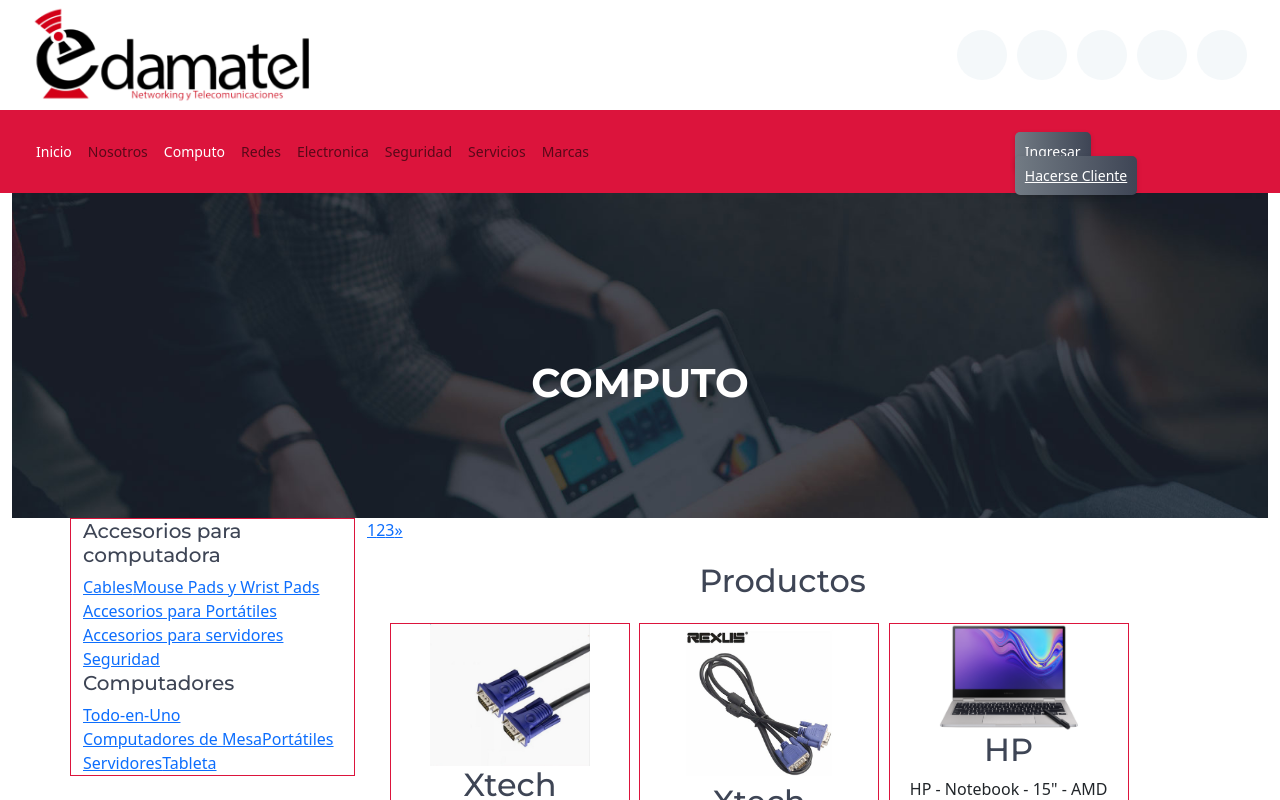
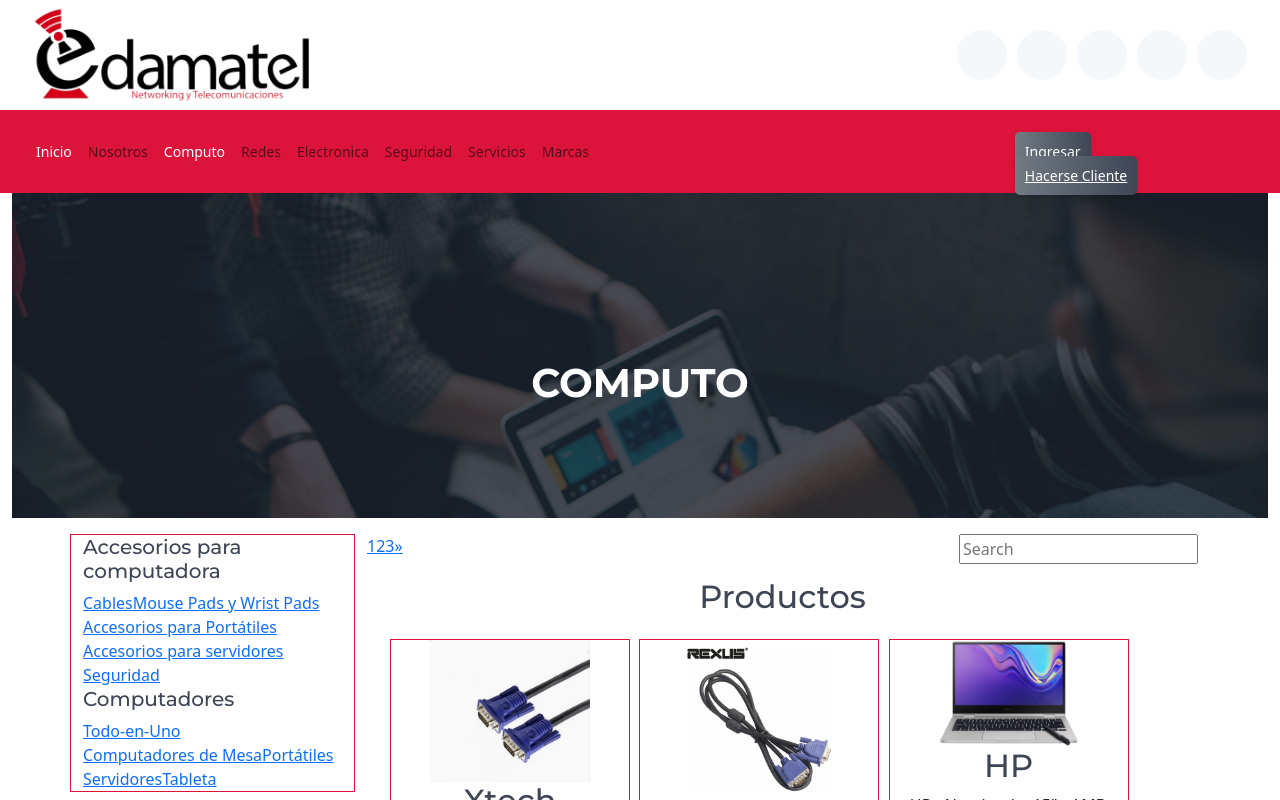
Before and after one commit to tyrerodr/Edamatel-Website, an Angular app: page /computo in a window 1280 px wide. Shown: the top 800 px of the page. Built offline with nearby package versions, Linux system fonts and the light colour scheme; a web font is replaced by a local one.

Commit message:
computo-search

```diff
--- a/src/app/apps/computo/computo.component.css
+++ b/src/app/apps/computo/computo.component.css
@@ -18,3 +18,6 @@
     border: 1px solid crimson;
     height: 100%;
  }
+ .banner-innerpage{
+   margin-block-end: 1rem;
+ }
--- a/src/app/apps/computo/computo.component.html
+++ b/src/app/apps/computo/computo.component.html
@@ -56,11 +56,20 @@
 
         </div>
       </div>
+      <br>
+      <br>
+      <br>
+      <br>
 
 
       <div class="Producto col-sm-9 padding-right">
 
-          <ul class="pagination">
+
+          <div class="search_box pull-right">
+            <input type="text" placeholder="Search"/>
+          </div>
+
+        <ul class="pagination">
             <li class="active"><a href="">1</a></li>
             <li><a href="">2</a></li>
             <li><a href="">3</a></li>
@@ -68,6 +77,7 @@
           </ul>
 
           <h2 class="title text-center">Productos</h2>
+
           <div class="features_items"><!--features_items-->
           <div class="col-sm-4">
             <div class="product-image-wrapper">
```
